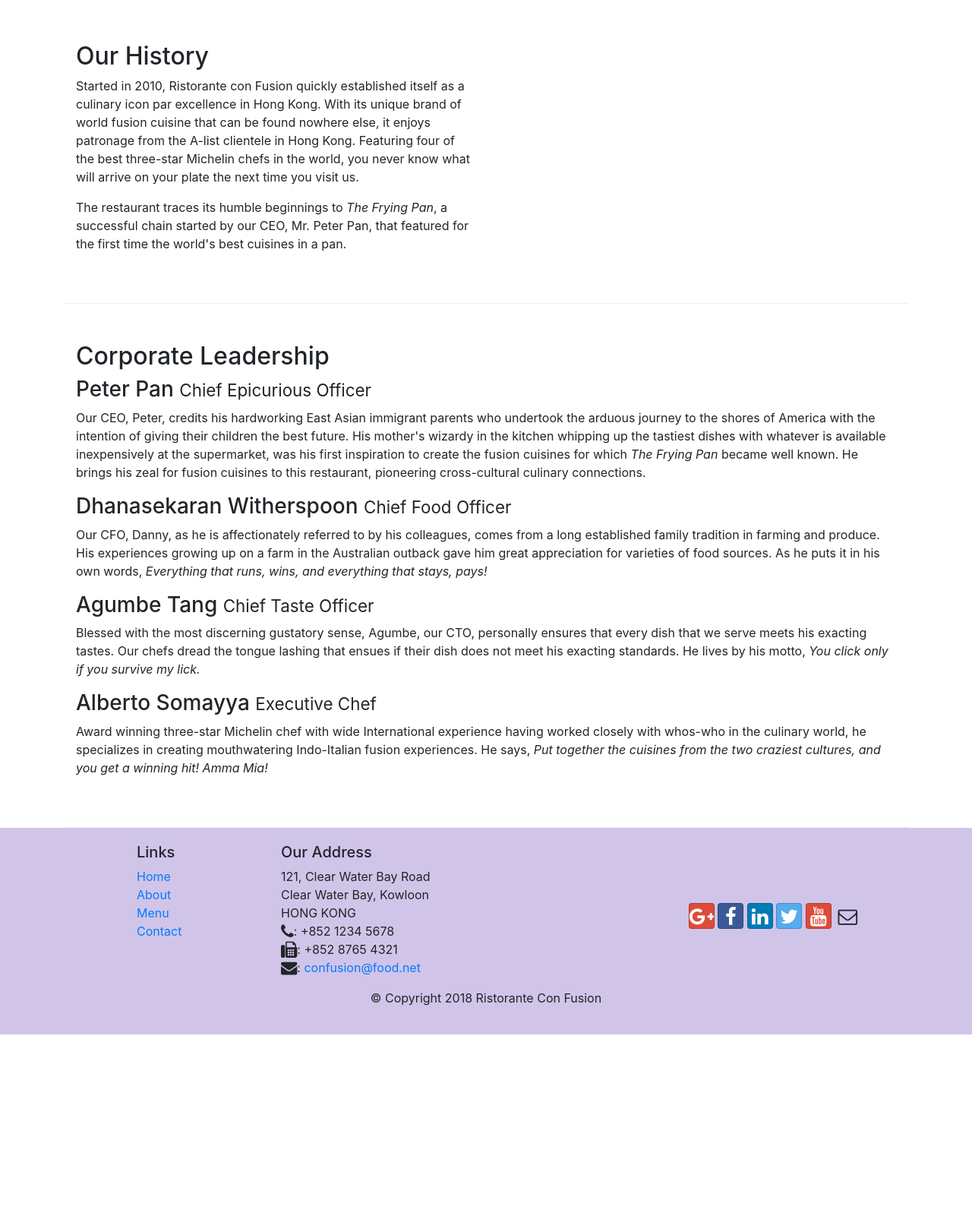
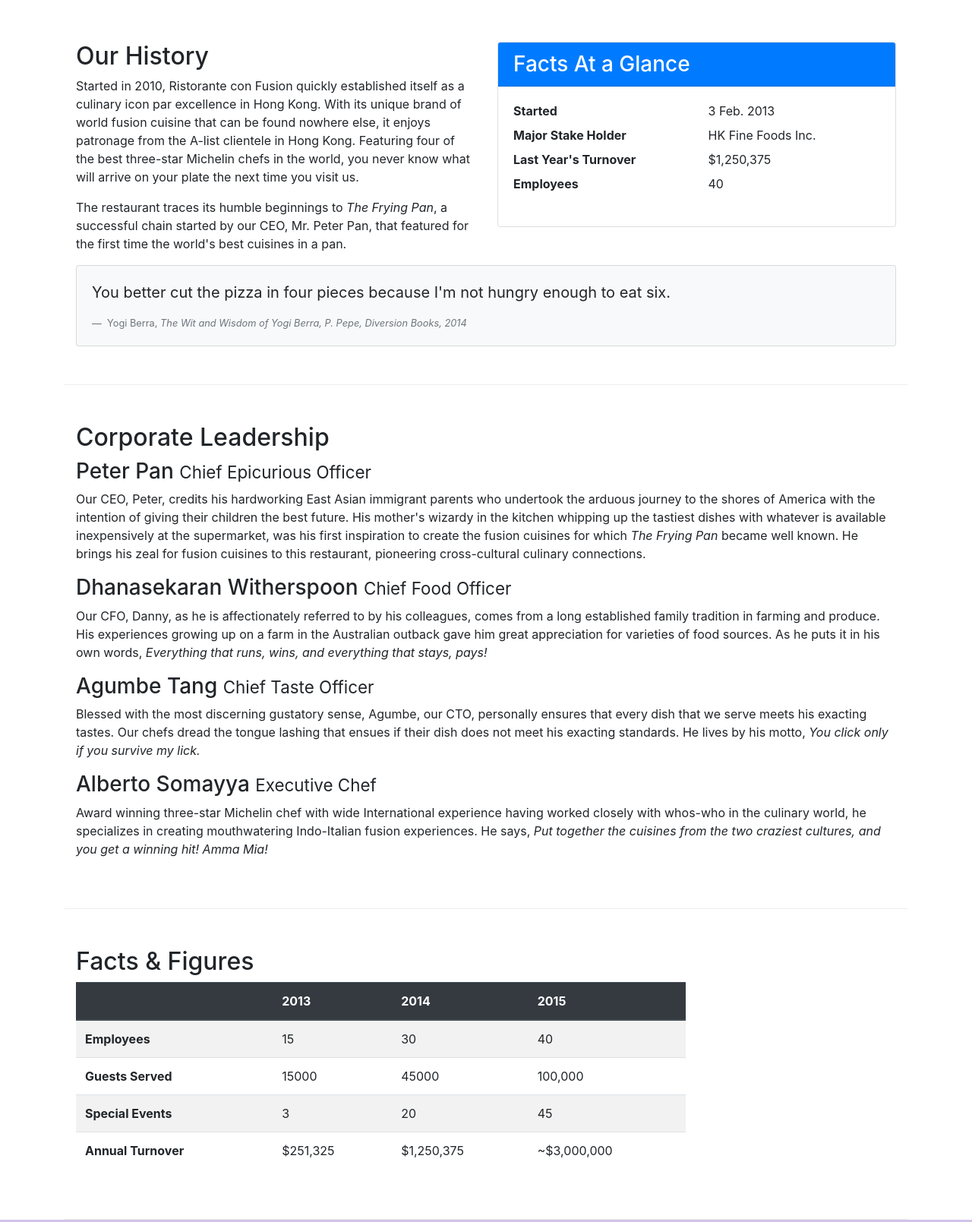
Before and after one commit to Rishitha2002/Bootstrap, a website: page aboutus.html in a window 1280 px wide. Shown: the part 460-2069 px from the top of the page at 76% size. Before the commit the page ends 1822 px from the top, so only its background shows below. Drawn offline with nearby package versions, Linux system fonts and the light colour scheme.

Commit message:
Tables and Cards

```diff
--- a/aboutus.html
+++ b/aboutus.html
@@ -67,7 +67,32 @@
             <p>Started in 2010, Ristorante con Fusion quickly established itself as a culinary icon par excellence in Hong Kong. With its unique brand of world fusion cuisine that can be found nowhere else, it enjoys patronage from the A-list clientele in Hong Kong.  Featuring four of the best three-star Michelin chefs in the world, you never know what will arrive on your plate the next time you visit us.</p>
             <p>The restaurant traces its humble beginnings to <em>The Frying Pan</em>, a successful chain started by our CEO, Mr. Peter Pan, that featured for the first time the world's best cuisines in a pan.</p>
         </div>
-        <div>
+        <div class="col-sm">
+            <div class="card">
+                <h3 class="card-header bg-primary text-white">Facts At a Glance</h3>
+                <div class="card-body">
+                    <dl class="row">
+                        <dt class="col-6">Started</dt>
+                        <dd class="col-6">3 Feb. 2013</dd>
+                        <dt class="col-6">Major Stake Holder</dt>
+                        <dd class="col-6">HK Fine Foods Inc.</dd>
+                        <dt class="col-6">Last Year's Turnover</dt>
+                        <dd class="col-6">$1,250,375</dd>
+                        <dt class="col-6">Employees</dt>
+                        <dd class="col-6">40</dd>
+                    </dl>
+                </div>
+            </div>
+        </div>
+        <div class="col-12">
+            <div class="card card-body bg-light">
+                <blockquote class="blockquote">
+                    <p class="mb-0">You better cut the pizza in four pieces because I'm not hungry enough to eat six.</p>
+                </blockquote>
+                <footer class="blockquote-footer">
+                    Yogi Berra, <cite title="Source Title">The Wit and Wisdom of Yogi Berra, P. Pepe, Diversion Books, 2014</cite>
+                </footer>
+            </div>
         </div>
     </div>
 
@@ -83,6 +108,52 @@
             <p class="d-none d-sm-block">Blessed with the most discerning gustatory sense, Agumbe, our CTO, personally ensures that every dish that we serve meets his exacting tastes. Our chefs dread the tongue lashing that ensues if their dish does not meet his exacting standards. He lives by his motto, <em>You click only if you survive my lick.</em></p>
             <h3>Alberto Somayya <small>Executive Chef</small></h3>
             <p class="d-none d-sm-block">Award winning three-star Michelin chef with wide International experience having worked closely with whos-who in the culinary world, he specializes in creating mouthwatering Indo-Italian fusion experiences. He says, <em>Put together the cuisines from the two craziest cultures, and you get a winning hit! Amma Mia!</em></p>
+        </div>
+    </div>
+    <div class="row row-content">
+        <div class="col-12 col-sm-9">
+            <h2>Facts &amp; Figures</h2>
+            <div class="table-responsive">
+                <table class="table table-striped">
+                    <thead class="thead-dark">
+                    <tr>
+                        <th>&nbsp;</th>
+                        <th>2013</th>
+                        <th>2014</th>
+                        <th>2015</th>
+                    </tr>
+                    </thead>
+                    <tbody>
+                    <tr>
+                        <th>Employees</th>
+                        <td>15</td>
+                        <td>30</td>
+                        <td>40</td>
+                    </tr>
+                    <tr>
+                        <th>Guests Served</th>
+                        <td>15000</td>
+                        <td>45000</td>
+                        <td>100,000</td>
+                    </tr>
+                    <tr>
+                        <th>Special Events</th>
+                        <td>3</td>
+                        <td>20</td>
+                        <td>45</td>
+                    </tr>
+                    <tr>
+                        <th>Annual Turnover</th>
+                        <td>$251,325</td>
+                        <td>$1,250,375</td>
+                        <td>~$3,000,000</td>
+                    </tr>
+                    </tbody>
+                </table>
+            </div>
+        </div>
+        <div class="col-sm col-sm-3">
+
         </div>
     </div>
 
```
Also changed, not shown: index.html (+3 -3 lines).
